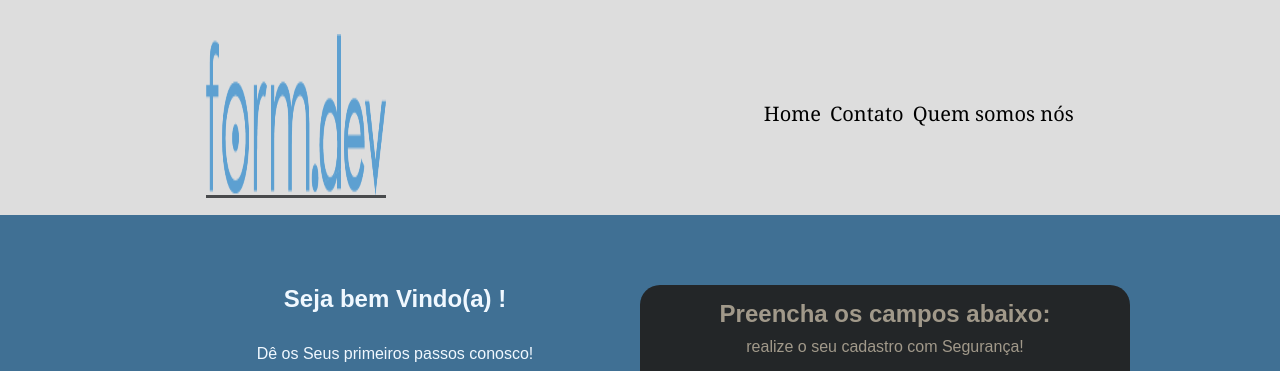
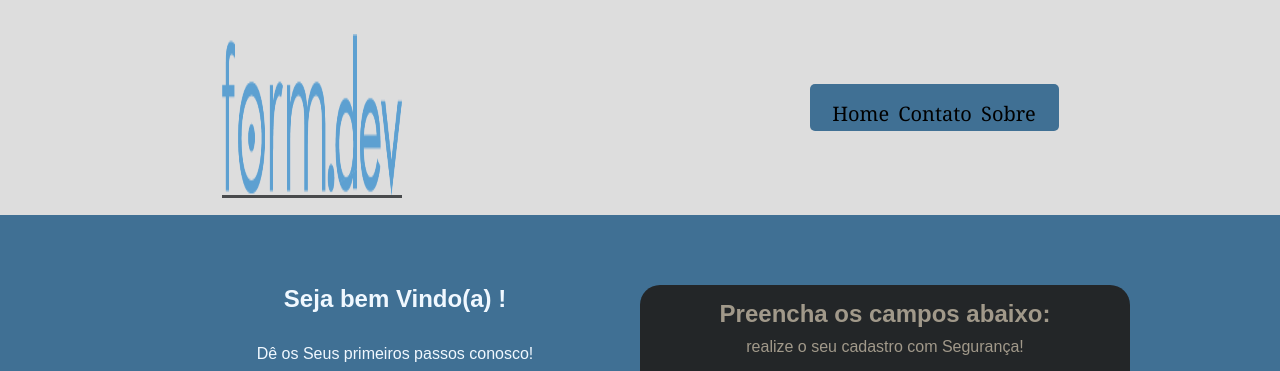
Before and after one commit to JuniorMathias/Form_Dev, a plain HTML site: page index.html in a window 1280 px wide. Shown: the top 371 px of the page. Drawn offline with Linux system fonts and the light colour scheme.

Commit message:
just some style adjust

```diff
--- a/index.html
+++ b/index.html
@@ -15,7 +15,7 @@
         <div class="links">
           <a href="/home" >Home</a>
           <a href="/contato" >Contato</a>
-          <a href="/quemsomos" >Quem somos nós</a>
+          <a href="/quemsomos" >Sobre</a>
         </div>
 
     </div>
--- a/style.css
+++ b/style.css
@@ -19,6 +19,11 @@ body {
     align-items: center;
     font-family:Cambria, Georgia, serif;
 }
+.links{
+    background-color: #407094;
+    border-radius: 5px;
+    width: 20%;
+}
 .links a{
     color: black;
     text-decoration: none;
@@ -29,7 +34,7 @@ body {
 
 a:hover{
     opacity: 0.7;
-    color: #407094;
+    color: #fff;
     transition: 0.3s;
 }
 
```
